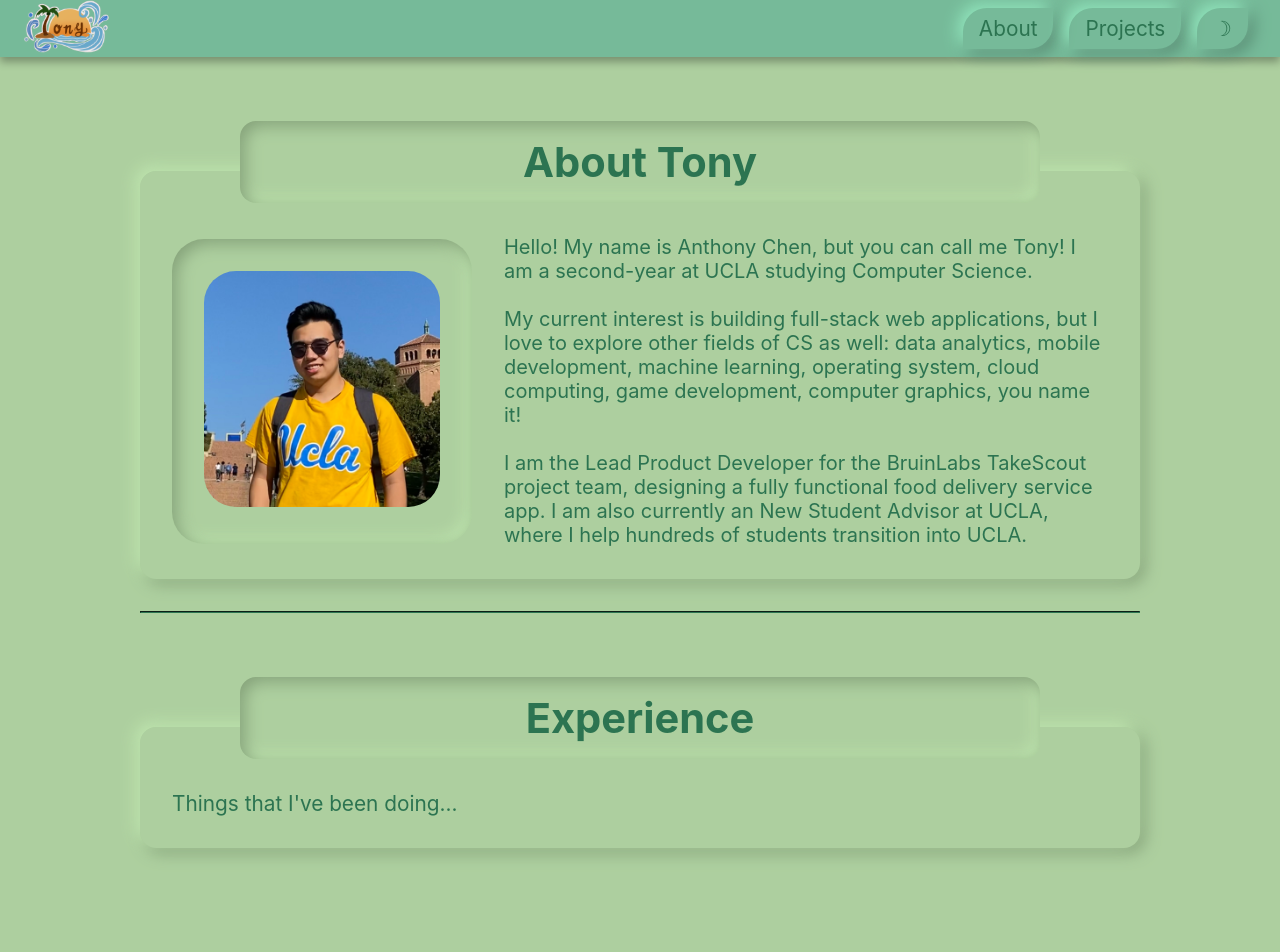
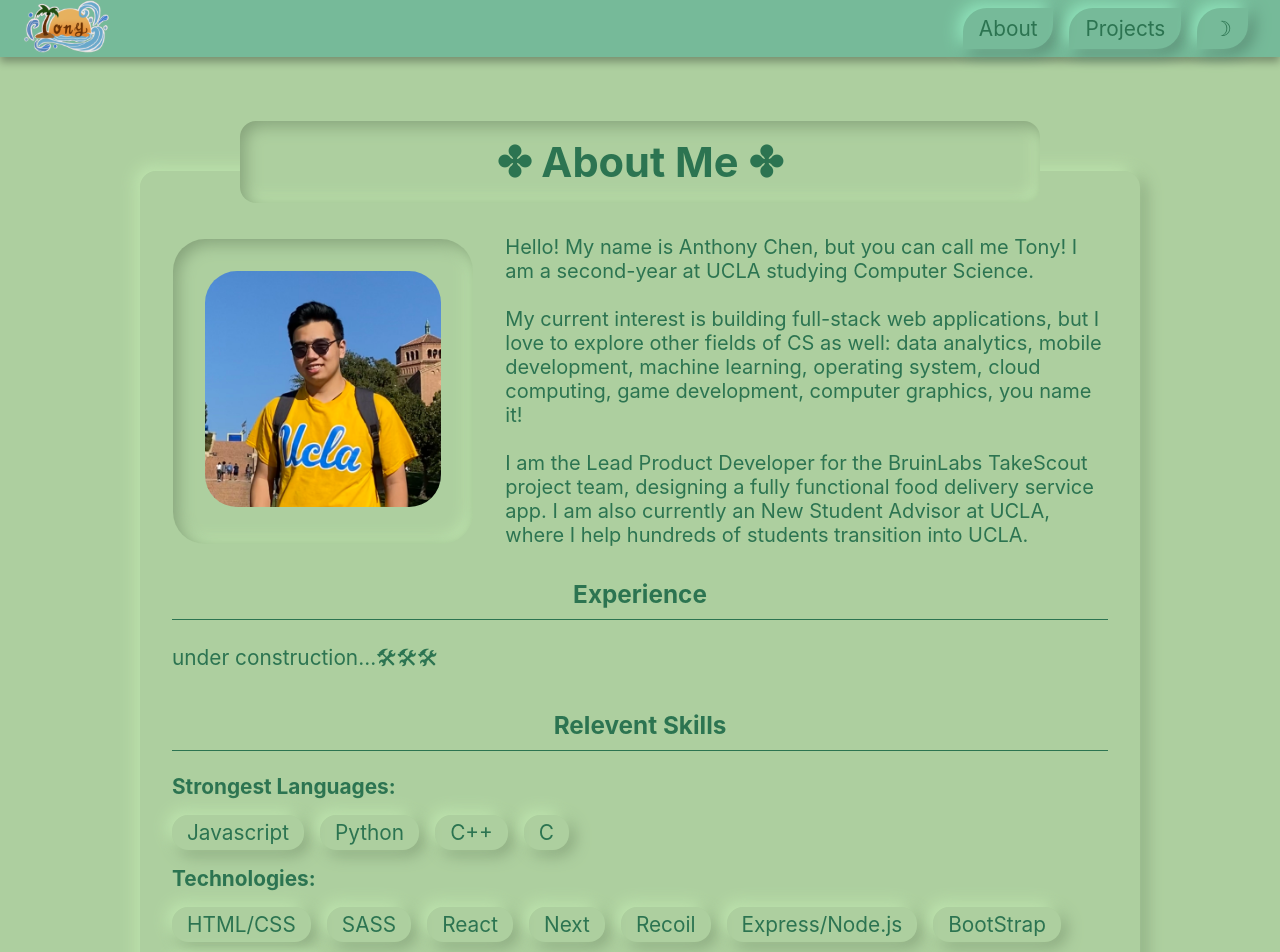
Before and after one commit to tonyechen/tonyechen.github.io, a Next.js app: page /about in a window 1280 px wide. Shown: the top 952 px of the page. Before the commit the page ends 880 px from the top, so only its background shows below. Built offline with nearby package versions, Linux system fonts and the light colour scheme.

Commit message:
implemented and new layout for About page and refactored existing CSS styles

```diff
--- a/components/About.js
+++ b/components/About.js
@@ -3,7 +3,7 @@ import React from 'react';
 const About = () => {
     return (
         <div className="about">
-            <h1 className="about__title">About Tony</h1>
+            <h1 className="about__title">&#10020; About Me &#10020;</h1>
             <div className="about__container about__info">
                 <div className="about__info__pic">
                     <img src="/tony-chen-ucla.JPG" alt="eww pic of tony" />
@@ -20,20 +20,54 @@ const About = () => {
                     system, cloud computing, game development, computer
                     graphics, you name it!
                     <br />
-                    <br />
-                    I am the Lead Product Developer for the BruinLabs
+                    <br />I am the Lead Product Developer for the BruinLabs
                     TakeScout project team, designing a fully functional food
                     delivery service app. I am also currently an New Student
                     Advisor at UCLA, where I help hundreds of students
                     transition into UCLA.
                 </p>
-            </div>
 
-            <hr />
+                <div className="about__info__subsection">
+                    <h3 className="about__subsection__title">Experience</h3>
+                    <p>under construction...&#128736;&#128736;&#128736;</p>
+                </div>
 
-            <h1 className="about__title">Experience</h1>
-            <div className="about__container about__experience">
-                Things that I&apos;ve been doing...
+                <div className="about__info__subsection">
+                    <h3 className="about__subsection__title">
+                        Relevent Skills
+                    </h3>
+                    <div>
+                        <h4>Strongest Languages:</h4>
+                        <p className="about__skills__container">
+                            <span>Javascript</span>
+                            <span>Python</span>
+                            <span>C++</span>
+                            <span>C</span>
+                        </p>
+                    </div>
+                    <div>
+                        <h4>Technologies:</h4>
+                        <p className="about__skills__container">
+                            <span>HTML/CSS</span>
+                            <span>SASS</span>
+                            <span>React</span>
+                            <span>Next</span>
+                            <span>Recoil</span>
+                            <span>Express/Node.js</span>
+                            <span>BootStrap</span>
+                            <span>TailWindCSS</span>
+                        </p>
+                    </div>
+                    <div>
+                        <h4>Database:</h4>
+                        <p className="about__skills__container">
+                            <span>SQL</span>
+                            <span>Firebase</span>
+                            <span>MongoDB</span>
+                            <span>PostgreSQL</span>
+                        </p>
+                    </div>
+                </div>
             </div>
         </div>
     );
--- a/styles/About.css
+++ b/styles/About.css
@@ -9,6 +9,7 @@
     padding: 2rem;
     padding-top: 4rem;
     border-radius: 1rem;
+    margin-bottom: 3rem;
 }
 
 .about__title {
@@ -25,7 +26,8 @@
 
 .about__info {
     display: grid;
-    grid-template-columns: auto auto;
+    grid-template-columns: 1fr 2fr;
+    gap: 2rem;
 }
 
 .about__info__pic {
@@ -43,8 +45,39 @@
 }
 
 .about__info__content {
-    padding-left: 2rem;
     font-size: 20px;
+}
+
+.about__info__subsection {
+    grid-column: 1 / span 2;
+}
+
+.about__subsection__title {
+    text-align: center;
+    margin-bottom: 2rem;
+}
+
+.about__subsection__title::after {
+    content: '';
+    display: block;
+    position: relative;
+    top: 10px;
+    width: 100%;
+    height: 1px;
+    border-top: 1px solid var(--text-color);
+}
+
+.about__skills__container {
+    margin-top: 1rem;
+}
+
+.about__skills__container span {
+    display: inline-block;
+    box-shadow: var(--base-primary-box-shadow);
+    margin-right: 1rem;
+    margin-bottom: 1rem;
+    padding: 5px 15px;
+    border-radius: 1rem;
 }
 
 .about__experience {
@@ -59,7 +92,7 @@
     }
 
     .about__info {
-        grid-template-columns: auto;
+        display: block;
     }
 
     .about__info__content {
@@ -67,3 +100,9 @@
         font-size: 20px;
     }
 }
+
+@media only screen and (max-width: 600px) {
+    .about__title {
+        font-size: 30px;
+    }
+}
--- a/styles/globals.css
+++ b/styles/globals.css
@@ -95,10 +95,3 @@ a {
     color: inherit;
     text-decoration: none;
 }
-
-hr {
-    background-color: var(--text-color);
-    border-color: var(--text-color);
-    border-width: 0.1px;
-    margin: 2rem 0;
-}
```
